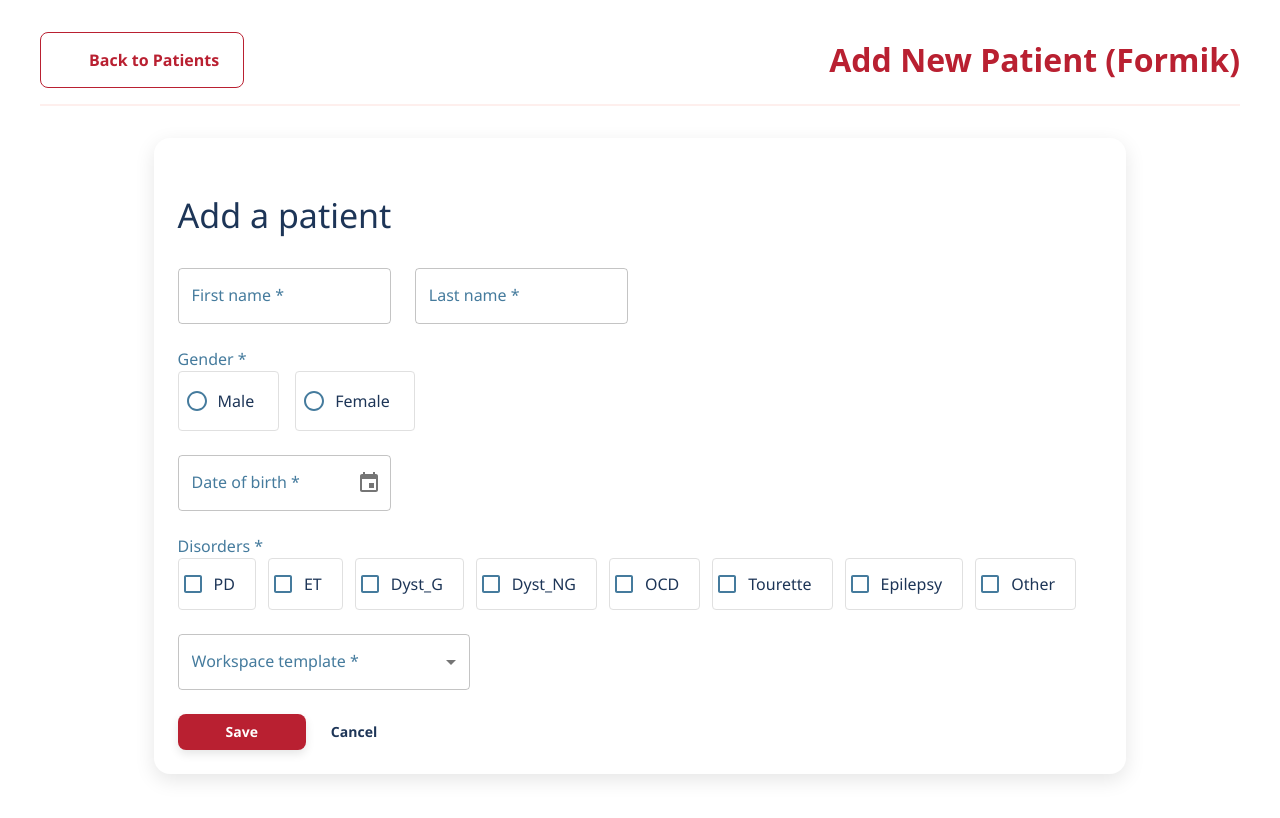
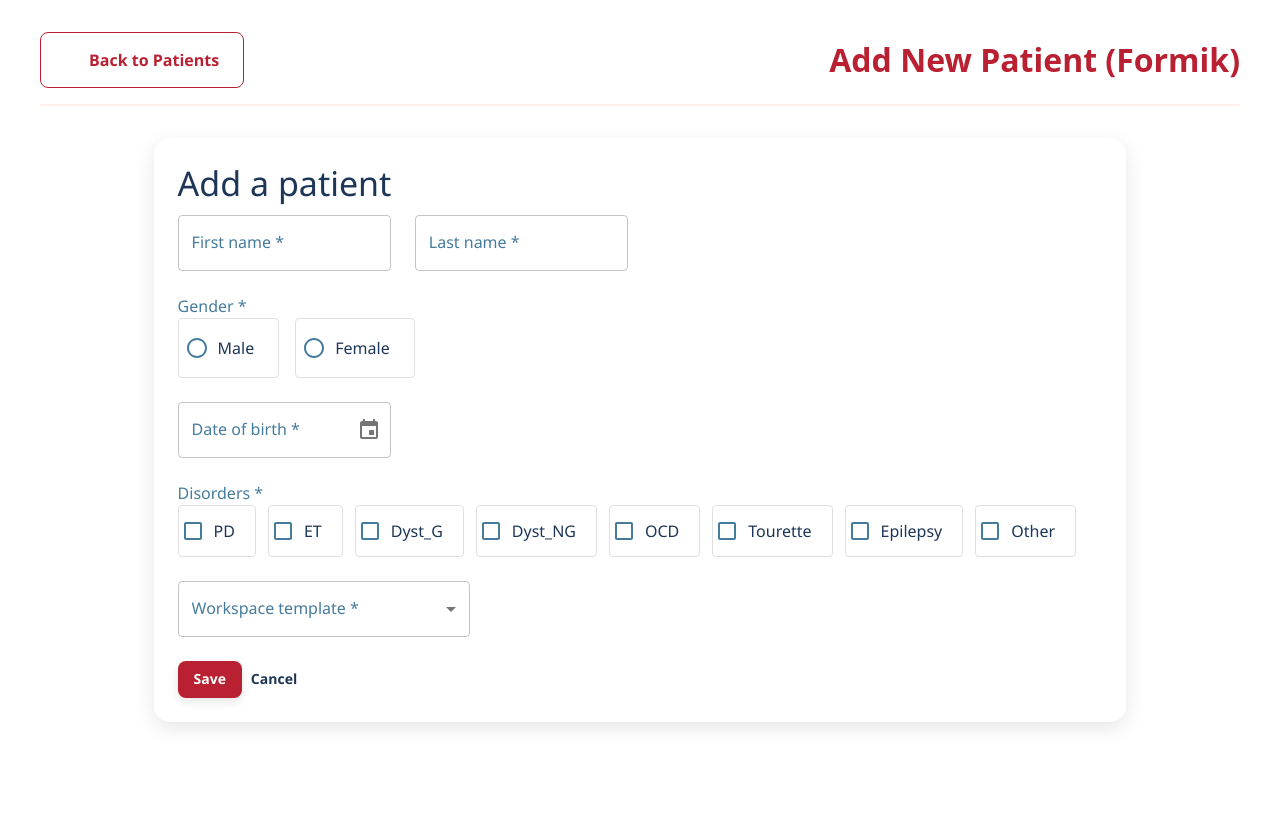
Before and after one commit to Mohammad-Shaikh-Ibrahim/RouterWithSCSS, a React (Vite) app in the folder Router-SCSS/: page /add-patient-formik in a window 1280 px wide. Shown: the top 818 px of the page. Built offline with nearby package versions, Linux system fonts and the light colour scheme; some icons are missing.

Commit message:
upate forms using styled

```diff
--- a/Router-SCSS/package.json
+++ b/Router-SCSS/package.json
@@ -26,6 +26,7 @@
     "react-router-dom": "^7.6.0",
     "resolver": "^0.1.12",
     "sass": "^1.88.0",
+    "styled-components": "^6.1.18",
     "yup": "^1.6.1"
   },
   "devDependencies": {
--- a/Router-SCSS/src/pages/AddPatientFormikForm.jsx
+++ b/Router-SCSS/src/pages/AddPatientFormikForm.jsx
@@ -8,6 +8,7 @@ import {
 import { DatePicker } from '@mui/x-date-pickers';
 import { usePatients } from '../hooks/usePatients';
 import { useNavigate } from 'react-router-dom';
+import styled from 'styled-components';
 
 const validationSchema = Yup.object().shape({
     firstName: Yup.string()
@@ -32,6 +33,41 @@ const validationSchema = Yup.object().shape({
 });
 
 const disorderOptions = ['PD', 'ET', 'Dyst_G', 'Dyst_NG', 'OCD', 'Tourette', 'Epilepsy', 'Other'];
+
+const StyledCard = styled(Card)`
+  padding: 24px;
+  max-width: 80%;
+  margin: 32px auto;
+`;
+
+const StyledTitle = styled(Typography)`
+  margin: 32px 0;
+`;
+
+const StyledButton = styled(Button)`
+  padding-left: 48px;
+  padding-right: 48px;
+`;
+
+const StyledCancelButton = styled(Button)`
+  margin-left: 16px;
+`;
+
+const StyledGenderBox = styled(Box)`
+  padding: 8px;
+  margin-right: 16px;
+  border: 1px solid ${props => props.selected ? '#b92031' : '#e0e0e0'};
+  border-radius: 4px;
+  background-color: ${props => props.selected ? 'rgba(244, 67, 54, 0.085)' : 'transparent'};
+`;
+
+const StyledDisorderBox = styled(Box)`
+  padding: 4px;
+  margin-right: 12px;
+  border: 1px solid ${props => props.selected ? '#b92031' : '#e0e0e0'};
+  border-radius: 4px;
+  background-color: ${props => props.selected ? 'rgba(244, 67, 54, 0.085)' : 'transparent'};
+`;
 
 const AddPatientFormikForm = () => {
     const { addPatient } = usePatients();
@@ -58,8 +94,8 @@ const AddPatientFormikForm = () => {
     };
 
     return (
-        <Card sx={{ p: 3, maxWidth: '80%', mx: 'auto', my: 4 }}>
-            <Typography variant="h4" gutterBottom sx={{ my: 4 }}>Add a patient</Typography>
+        <StyledCard>
+            <StyledTitle variant="h4" gutterBottom>Add a patient</StyledTitle>
             <Formik
                 initialValues={initialValues}
                 validationSchema={validationSchema}
@@ -106,23 +142,16 @@ const AddPatientFormikForm = () => {
                                         {({ field }) => (
                                             <RadioGroup row {...field}>
                                                 {['Male', 'Female'].map((option) => (
-                                                    <Box
+                                                    <StyledGenderBox
                                                         key={option}
-                                                        p={1}
-                                                        mr={2}
-                                                        border={1}
-                                                        borderRadius={1}
-                                                        sx={{
-                                                            borderColor: values.gender === option ? 'primary.main' : 'grey.300',
-                                                            backgroundColor: values.gender === option ? 'secondary.main' : 'transparent',
-                                                        }}
+                                                        selected={values.gender === option}
                                                     >
                                                         <FormControlLabel
                                                             value={option}
                                                             control={<Radio color="primary" />}
                                                             label={option}
                                                         />
-                                                    </Box>
+                                                    </StyledGenderBox>
                                                 ))}
                                             </RadioGroup>
                                         )}
@@ -161,16 +190,9 @@ const AddPatientFormikForm = () => {
                                     <FormLabel component="legend">Disorders *</FormLabel>
                                     <FormGroup row>
                                         {disorderOptions.map((disorder) => (
-                                            <Box
+                                            <StyledDisorderBox
                                                 key={disorder}
-                                                p={0.5}
-                                                mr={1.5}
-                                                border={1}
-                                                borderRadius={1}
-                                                sx={{
-                                                    borderColor: values.disorders.includes(disorder) ? 'primary.main' : 'grey.300',
-                                                    backgroundColor: values.disorders.includes(disorder) ? 'secondary.main' : 'transparent',
-                                                }}
+                                                selected={values.disorders.includes(disorder)}
                                             >
                                                 <FormControlLabel
                                                     control={
@@ -188,7 +210,7 @@ const AddPatientFormikForm = () => {
                                                     }
                                                     label={disorder}
                                                 />
-                                            </Box>
+                                            </StyledDisorderBox>
                                         ))}
                                     </FormGroup>
                                     <Typography variant="caption" color="error">
@@ -219,29 +241,27 @@ const AddPatientFormikForm = () => {
 
                             {/* Buttons */}
                             <Grid size={12}>
-                                <Button
+                                <StyledButton
                                     variant="contained"
                                     color="primary"
                                     type="submit"
                                     disabled={isSubmitting}
-                                    sx={{ px: 6 }}
                                 >
                                     Save
-                                </Button>
-                                <Button
+                                </StyledButton>
+                                <StyledCancelButton
                                     variant="text"
                                     color="black"
-                                    sx={{ ml: 2 }}
                                     onClick={() => navigate('/')}
                                 >
                                     Cancel
-                                </Button>
+                                </StyledCancelButton>
                             </Grid>
                         </Grid>
                     </Form>
                 )}
             </Formik>
-        </Card>
+        </StyledCard>
     );
 };
 
--- a/Router-SCSS/src/pages/AddPatientReactHookForm.jsx
+++ b/Router-SCSS/src/pages/AddPatientReactHookForm.jsx
@@ -7,8 +7,44 @@ import {
 import { DatePicker } from '@mui/x-date-pickers';
 import { usePatients } from '../hooks/usePatients';
 import { useNavigate } from 'react-router-dom';
+import styled from 'styled-components';
 
 const disorderOptions = ['PD', 'ET', 'Dyst_G', 'Dyst_NG', 'OCD', 'Tourette', 'Epilepsy', 'Other'];
+
+const StyledCard = styled(Card)`
+  padding: 24px;
+  max-width: 80%;
+  margin: 32px auto;
+`;
+
+const StyledTitle = styled(Typography)`
+  margin: 32px 0;
+`;
+
+const StyledButton = styled(Button)`
+  padding-left: 48px;
+  padding-right: 48px;
+`;
+
+const StyledCancelButton = styled(Button)`
+  margin-left: 16px;
+`;
+
+const StyledGenderBox = styled(Box)`
+  padding: 8px;
+  margin-right: 16px;
+  border: 1px solid ${props => props.selected ? '#b92031' : '#e0e0e0'};
+  border-radius: 4px;
+  background-color: ${props => props.selected ? 'rgba(244, 67, 54, 0.085)' : 'transparent'};
+`;
+
+const StyledDisorderBox = styled(Box)`
+  padding: 4px;
+  margin-right: 12px;
+  border: 1px solid ${props => props.selected ? '#b92031' : '#e0e0e0'};
+  border-radius: 4px;
+  background-color: ${props => props.selected ? 'rgba(244, 67, 54, 0.085)' : 'transparent'};
+`;
 
 const AddPatientReactHookForm = () => {
   const { addPatient } = usePatients();
@@ -38,8 +74,8 @@ const AddPatientReactHookForm = () => {
   const watchedValues = watch();
 
   return (
-    <Card sx={{ p: 3, maxWidth: '80%', mx: 'auto', my: 4 }}>
-      <Typography variant="h4" gutterBottom sx={{ my: 4 }}>Add a patient</Typography>
+    <StyledCard>
+      <StyledTitle variant="h4" gutterBottom>Add a patient</StyledTitle>
       <form onSubmit={handleSubmit(onSubmit)}>
         <Grid container spacing={3}>
           {/* First Name */}
@@ -117,23 +153,16 @@ const AddPatientReactHookForm = () => {
                 render={({ field }) => (
                   <RadioGroup row {...field}>
                     {['Male', 'Female'].map((option) => (
-                      <Box
+                      <StyledGenderBox
                         key={option}
-                        p={1}
-                        mr={2}
-                        border={1}
-                        borderRadius={1}
-                        sx={{
-                          borderColor: watchedValues.gender === option ? 'primary.main' : 'grey.300',
-                          backgroundColor: watchedValues.gender === option ? 'secondary.main' : 'transparent',
-                        }}
+                        selected={watchedValues.gender === option}
                       >
                         <FormControlLabel
                           value={option}
                           control={<Radio color="primary" />}
                           label={option}
                         />
-                      </Box>
+                      </StyledGenderBox>
                     ))}
                   </RadioGroup>
                 )}
@@ -182,16 +211,9 @@ const AddPatientReactHookForm = () => {
               <FormLabel component="legend">Disorders *</FormLabel>
               <FormGroup row>
                 {disorderOptions.map((disorder) => (
-                  <Box
+                  <StyledDisorderBox
                     key={disorder}
-                    p={0.5}
-                    mr={1.5}
-                    border={1}
-                    borderRadius={1}
-                    sx={{
-                      borderColor: watchedValues.disorders?.includes(disorder) ? 'primary.main' : 'grey.300',
-                      backgroundColor: watchedValues.disorders?.includes(disorder) ? 'secondary.main' : 'transparent',
-                    }}
+                    selected={watchedValues.disorders?.includes(disorder)}
                   >
                     <Controller
                       name="disorders"
@@ -218,7 +240,7 @@ const AddPatientReactHookForm = () => {
                         />
                       )}
                     />
-                  </Box>
+                  </StyledDisorderBox>
                 ))}
               </FormGroup>
               <Typography variant="caption" color="error">
@@ -252,26 +274,24 @@ const AddPatientReactHookForm = () => {
 
           {/* Buttons */}
           <Grid size={12}>
-            <Button
+            <StyledButton
               variant="contained"
               color="primary"
               type="submit"
-              sx={{ px: 6 }}
             >
               Save
-            </Button>
-            <Button
+            </StyledButton>
+            <StyledCancelButton
               variant="text"
               color="black"
-              sx={{ ml: 2 }}
               onClick={() => navigate('/')}
             >
               Cancel
-            </Button>
+            </StyledCancelButton>
           </Grid>
         </Grid>
       </form>
-    </Card>
+    </StyledCard>
   );
 };
 
```
